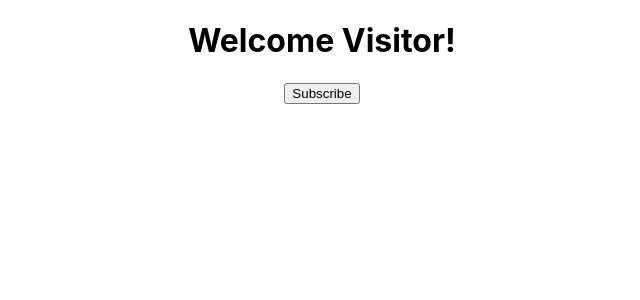
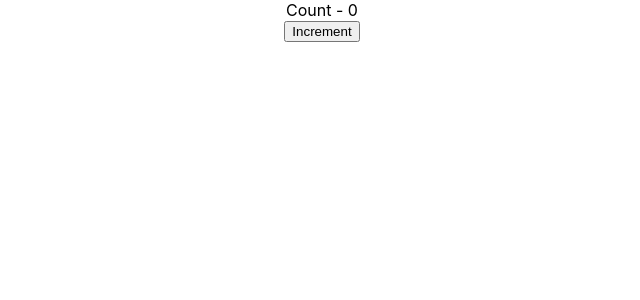
Before and after one commit to navishkauoc/reactjs-codevolution, a React (Create React App) app in the folder hello-world/: page / in a window 1280 px wide. Shown: the top 300 px of the page, without its empty margins (318-958 px from the left). Built offline with nearby package versions, Linux system fonts and the light colour scheme.

Commit message:
Use of setState() method

```diff
--- a/hello-world/src/App.js
+++ b/hello-world/src/App.js
@@ -3,12 +3,13 @@ import Greet from './components/Greet';
 import Hello from './components/Hello';
 import Message from './components/Message';
 import Welcome from './components/Welcome';
+import Counter from './components/Counter';
 
 function App() {
   return (
     <div className="App">
-      <Message />
-
+      <Counter />
+      {/* <Message /> */}
       {/* <Greet name="Bruce" heroName="Batman">
         <p>This is children props</p>
       </Greet>
--- /dev/null
+++ b/hello-world/src/components/Counter.js
@@ -0,0 +1,30 @@
+import React, { Component } from 'react'
+
+class Counter extends Component {
+    constructor(props) {
+        super(props)
+
+        this.state = {
+             count: 0
+        }
+    }
+
+    increment() {
+        this.setState({
+            count: this.state.count + 1
+        })
+        console.log(this.state.count)
+    }
+
+
+    render() {
+        return (
+            <div>
+                <div>Count - {this.state.count}</div>
+                <button onClick={() => this.increment()}>Increment</button>
+            </div>
+        )
+    }
+}
+
+export default Counter
```
